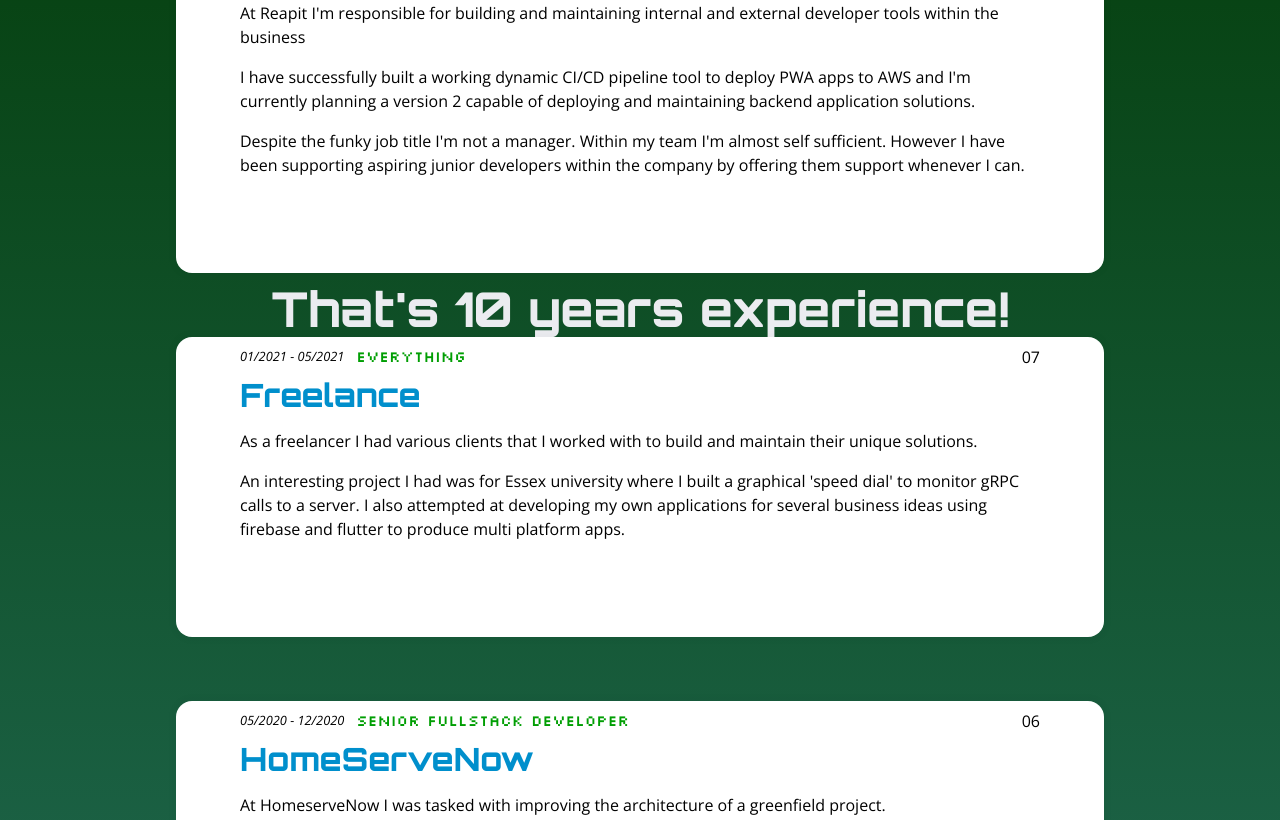
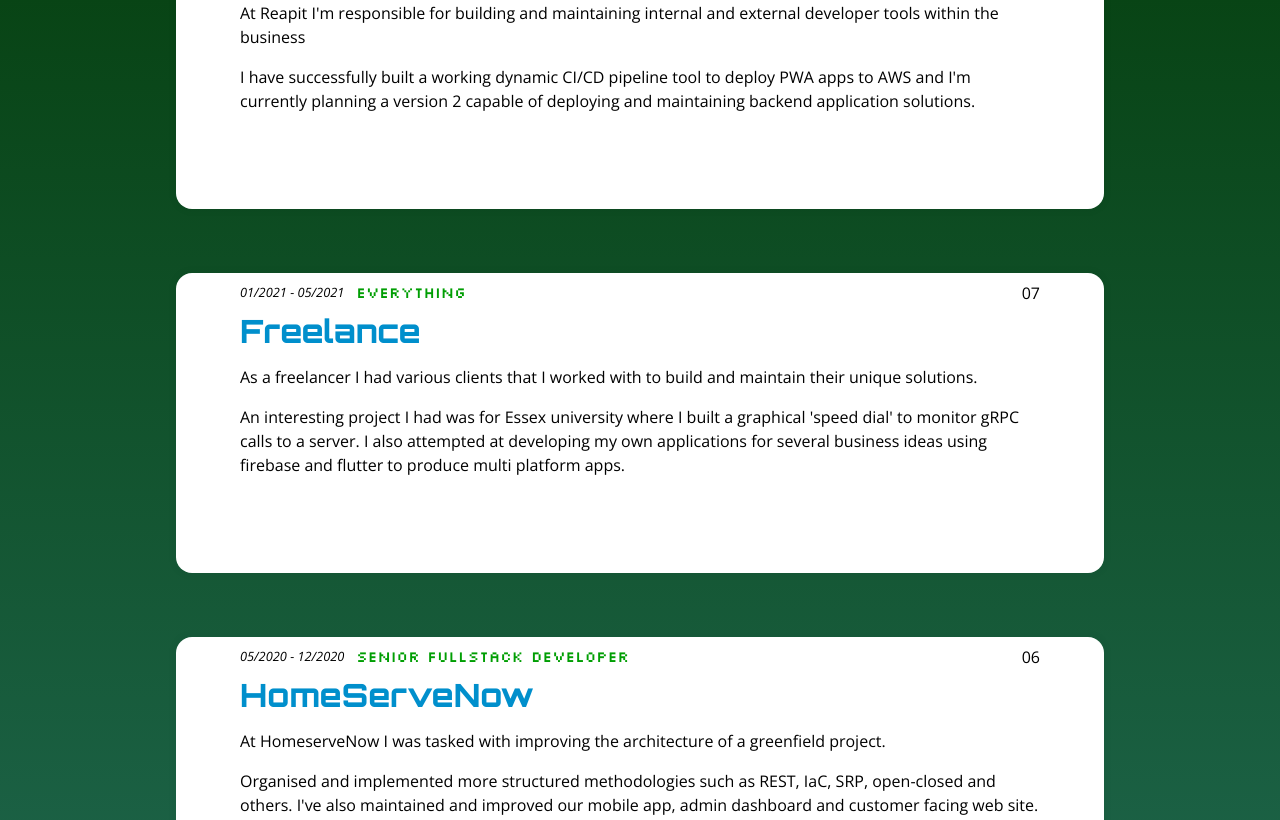
Before and after one commit to bashleigh/another-portfolio, a React (Vite) app: page / in a window 1280 px wide. Shown: the part 3020-3840 px from the top of the page. Built offline with nearby package versions, Linux system fonts and the light colour scheme.

Commit message:
feat: removed work thingy

```diff
--- a/src/components/cv/work-experience.ts
+++ b/src/components/cv/work-experience.ts
@@ -27,7 +27,6 @@
     company: "Reapit Ltd",
     description: [
       "I have successfully built a working dynamic CI/CD pipeline tool to deploy PWA apps to AWS and I'm currently planning a version 2 capable of deploying and maintaining backend application solutions.",
-      "Despite the funky job title I'm not a manager. Within my team I'm almost self sufficient. However I have been supporting aspiring junior developers within the company by offering them support whenever I can.",
     ],
     exert:
       "At Reapit I'm responsible for building and maintaining internal and external developer tools within the business",
```
